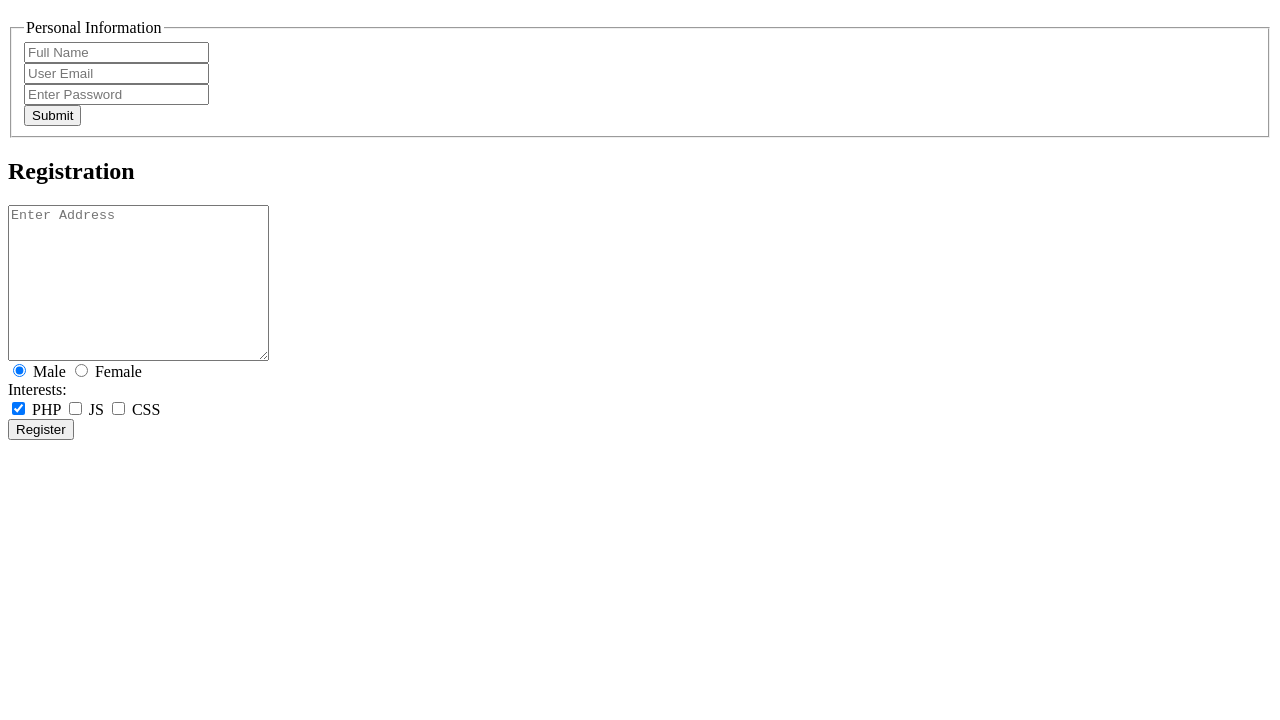
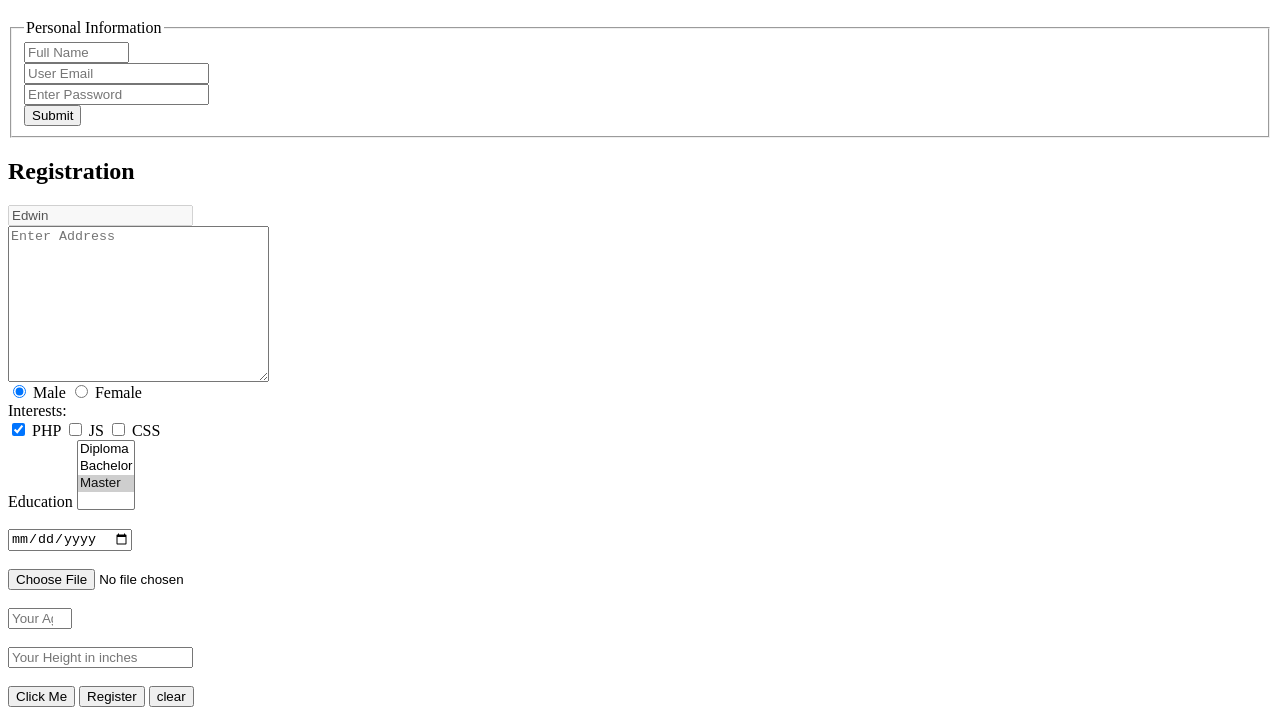
Before and after one commit to Edwinn0/Edwinn0.github.io, a plain HTML site: page form.html in a window 1280 px wide. Shown: the part 87-807 px from the top of the page. Drawn offline with Linux system fonts and the light colour scheme; grey boxes are pictures that could not be loaded.

Commit message:
finishing html lecture

```diff
--- a/form.html
+++ b/form.html
@@ -8,9 +8,9 @@
         </div>
         <h1>Login Form</h1>
         <form action="check.php" method="get">
-            <fieldset>
+        <fieldset>
                 <legend>Personal Information</legend>
-            <input type="text" name="user_name" placeholder="Full Name" minlength="10" maxlength="50"><br>
+            <input type="text" name="user_name" placeholder="Full Name" minlength="10" maxlength="50" size="10"><br>
             <input type="email" name="user_email" placeholder="User Email"><br>
             <input type="password" name="user_password" placeholder="Enter Password" minlength="8" maxlength="30"><br>
             <input type="submit">
@@ -18,16 +18,30 @@
         </form>
 
         <h2>Registration</h2>
-        <form action="register.php" method="get">
+        <form action="register.php" method="get" enctype="multipart/form-data">
             <input type="hidden" name="user_id" value="45">
-            <textarea name="address" placeholder="Enter Address" cols="30" rows="10"></textarea><br>
+            <input type="text" name="user_name" value="Edwin" disabled="disabled"><br>
+            <textarea name="address" placeholder="Enter Address" cols="30" rows="10" required="required"></textarea><br>
             <input type="radio" name="gender" value="male" id="male" checked="checked"> <label for="male">Male</label>
             <input type="radio" name="gender" value="female" id="female"> <label for="female">Female</label><br>
             Interests: <br>
             <input type="checkbox" name="php" id="php" value="php" checked="checked"> <label for="php">PHP</label>
             <input type="checkbox" name="js" id="js" value="js"> <label for="js">JS</label>
             <input type="checkbox" name="css" id="css" value="css"> <label for="css">CSS</label> <br>
+            Education
+            <select name="education" multiple="multiple">
+                <option value="1">Diploma</option>
+                <option value="2">Bachelor</option>
+                <option value="3" selected="selected">Master</option>
+            </select><br><br>
+            <input type="date" name="dob"> <br><br>
+            <input type="file" name="photo"><br><br>
+            <input type="number" name="age" placeholder="Your Age" min="18" max="100"><br><br>
+            <input type="number" name="height" placeholder="Your Height in inches" step="0.01"> <br><br>
+            <input type="button" value="Click Me">
             <input type="submit" value="Register">
+            <input type="reset" value="clear">
         </form>
+        <iframe width="260" height="215" src="https://www.youtube.com/embed/5qap5aO4i9A" title="YouTube video player" frameborder="0" allow="accelerometer; autoplay; clipboard-write; encrypted-media; gyroscope; picture-in-picture" allowfullscreen></iframe>
     </body>
 </html>
```
